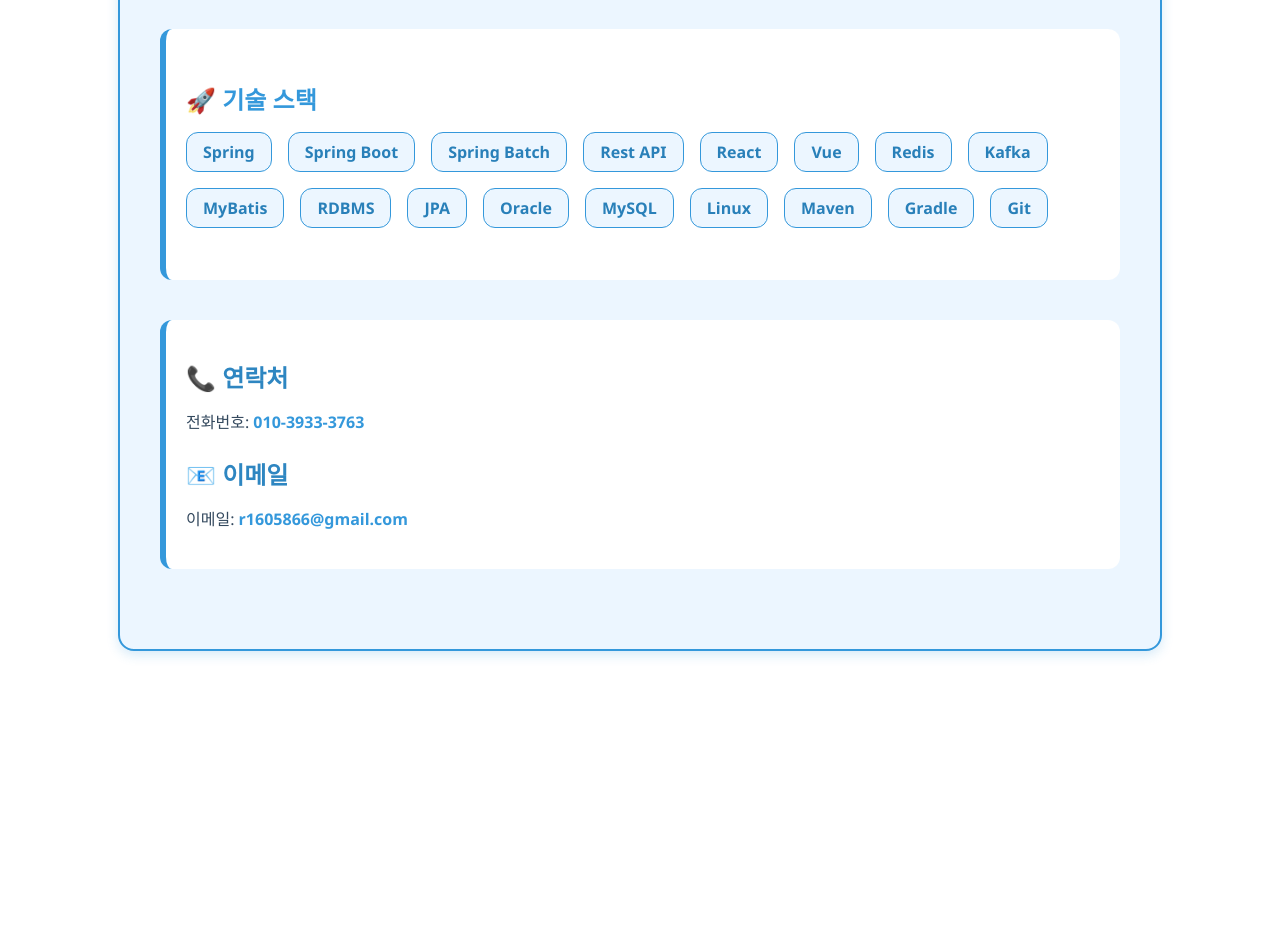
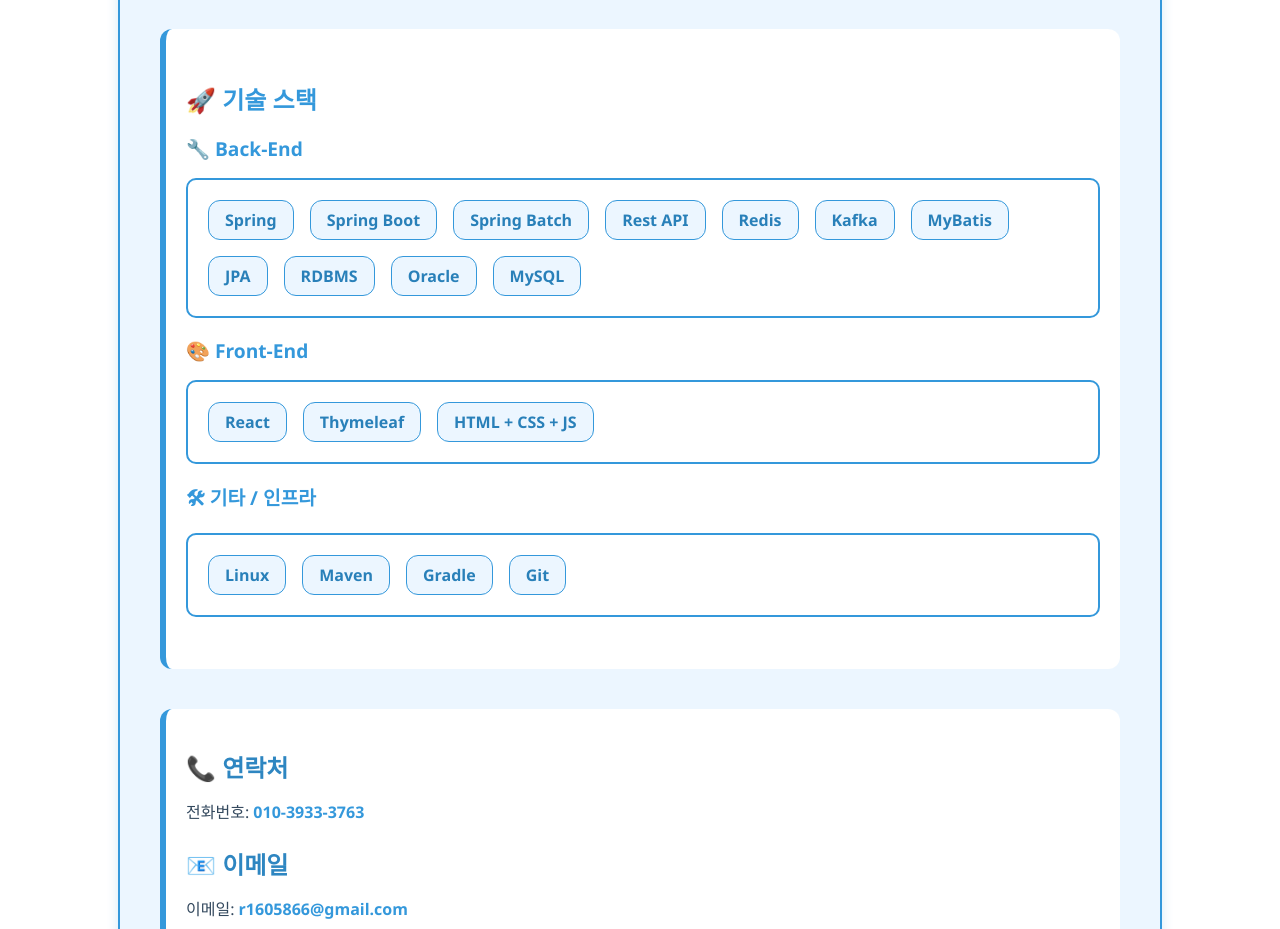
Before and after one commit to seulgae/seulgae.github.io, a React (Create React App) app: page / in a window 1280 px wide. Shown: the part 1240-2169 px from the top of the page. Before the commit the page ends 1931 px from the top, so only its background shows below. Built offline with nearby package versions, Linux system fonts and the light colour scheme.

Commit message:
기술 스택 영역별 박스 추가

```diff
--- a/src/pages/Home.jsx
+++ b/src/pages/Home.jsx
@@ -55,20 +55,35 @@
           {/* 기술 스택 */}
           <div className="tech-section">
             <h2>🚀 기술 스택</h2>
+
+            {/* 백엔드 */}
+            <h3>🔧 Back-End</h3>
             <div className="tech-grid">
               <span className="tech-item">Spring</span>
               <span className="tech-item">Spring Boot</span>
               <span className="tech-item">Spring Batch</span>
               <span className="tech-item">Rest API</span>
-            <span className="tech-item">React</span>
-            <span className="tech-item">Vue</span>
               <span className="tech-item">Redis</span>
               <span className="tech-item">Kafka</span>
               <span className="tech-item">MyBatis</span>
+              <span className="tech-item">JPA</span>
               <span className="tech-item">RDBMS</span>
-            <span className="tech-item">JPA</span>
               <span className="tech-item">Oracle</span>
               <span className="tech-item">MySQL</span>
+            </div>
+
+            {/* 프론트엔드 */}
+            <h3>🎨 Front-End</h3>
+            <div className="tech-grid">
+              <span className="tech-item">React</span>
+              <span className="tech-item">Thymeleaf</span>
+              <span className="tech-item">HTML + CSS + JS</span>
+              {/*<span className="tech-item">Vue</span>*/}
+            </div>
+
+            {/* 기타 / 인프라 */}
+            <h3>🛠 기타 / 인프라</h3>
+            <div className="tech-grid">
               <span className="tech-item">Linux</span>
               <span className="tech-item">Maven</span>
               <span className="tech-item">Gradle</span>
--- a/src/pages/SideProjects.jsx
+++ b/src/pages/SideProjects.jsx
@@ -10,14 +10,14 @@
   //   link: "https://github.com/seulgae/springBatch.git",
   //   oldLink: null
   // },
-  {
-    title: "BillNest",
-    date: "2025.08 ~ ",
-    description: "결제 정보를 기반으로 청구서를 자동 생성하고 이메일로 발송하는 청구서 발송 시스템.",
-    image: "/BillNestLogo.png",
-    link: "https://github.com/seulgae/springBatch",
-    oldLink: null
-  },
+  // {
+  //   title: "BillNest",
+  //   date: "2025.08 ~ ",
+  //   description: "결제 정보를 기반으로 청구서를 자동 생성하고 이메일로 발송하는 청구서 발송 시스템.",
+  //   image: "/BillNestLogo.png",
+  //   link: "https://github.com/seulgae/springBatch",
+  //   oldLink: null
+  // },
   {
     title: "FM Manager",
     date: "2022.11, 리뉴얼 2025.04.18 ~ ",
--- a/src/styles/home.css
+++ b/src/styles/home.css
@@ -124,10 +124,36 @@
   margin: 2rem 0;
 }
 
-.tech-section h2 {
+.tech-section h2{
   font-size: 1.5rem;
   margin-bottom: 1rem;
   color: #3498db;
+}
+
+.tech-section h3{
+  font-size: 1.2rem;
+  margin-bottom: 1rem;
+  color: #3498db;
+}
+
+/* 테두리 박스 */
+.tech-grid {
+  border: 2px solid #3498db; /* 하늘색 테두리 */
+  border-radius: 10px;        /* 테두리 둥글게 처리 */
+  padding: 20px;              /* 내부 여백 */
+  display: grid;              /* 그리드 레이아웃 사용 */
+  grid-template-columns: repeat(auto-fill, minmax(150px, 1fr)); /* 아이템을 자동으로 채워줌 */
+  gap: 15px;                  /* 아이템 간 간격 */
+}
+
+/* 각 기술 아이템 스타일 */
+.tech-item {
+  background-color: #b3e0ff;  /* 하늘색 배경 */
+  color: #333;                /* 어두운 글자색 */
+  padding: 8px 16px;          /* 아이템 내 여백 */
+  border-radius: 5px;         /* 둥근 모서리 */
+  text-align: center;         /* 글자 가운데 정렬 */
+  font-size: 1em;             /* 폰트 크기 */
 }
 
 .tech-grid {
```
Lines whose indentation alone changed are shown as unchanged.
